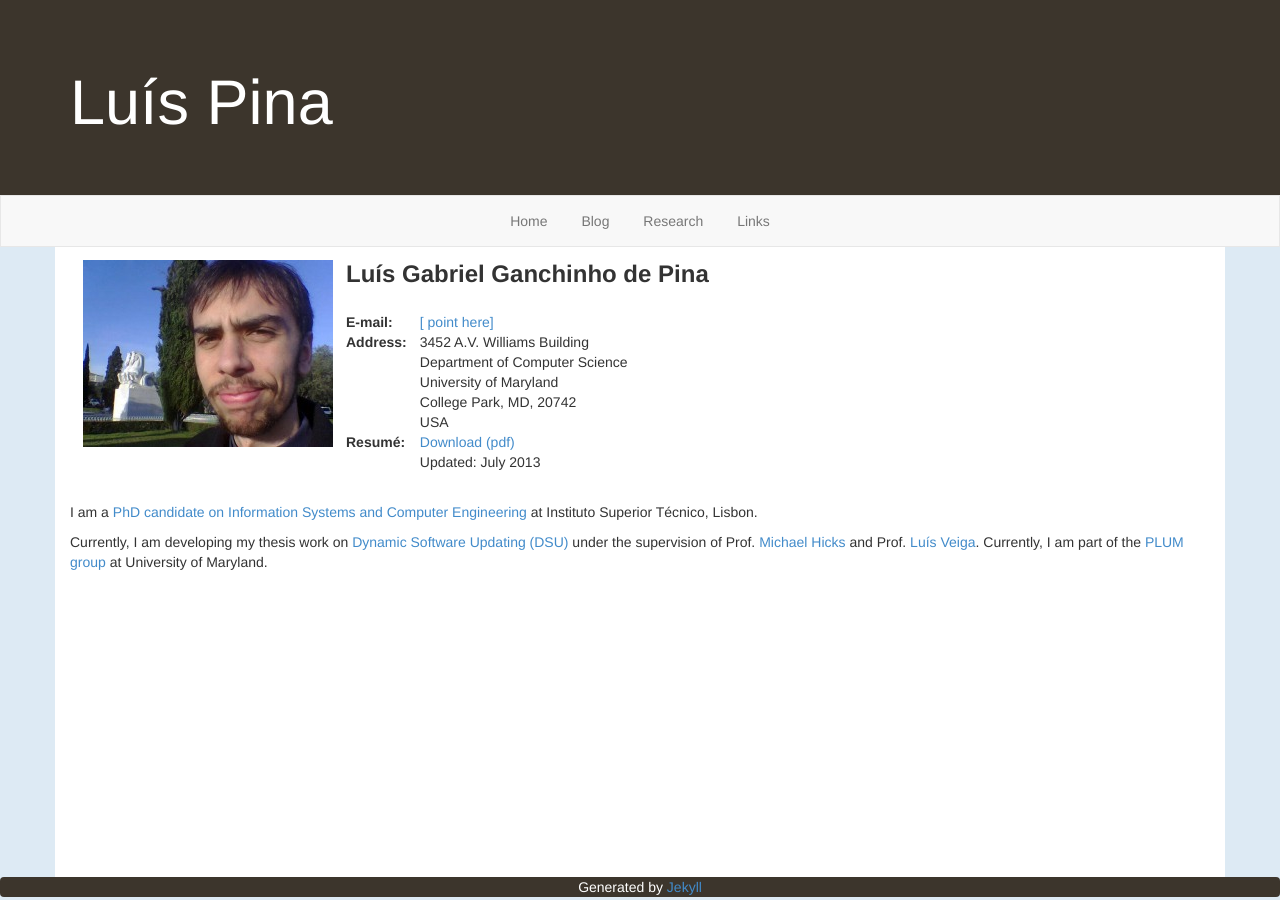
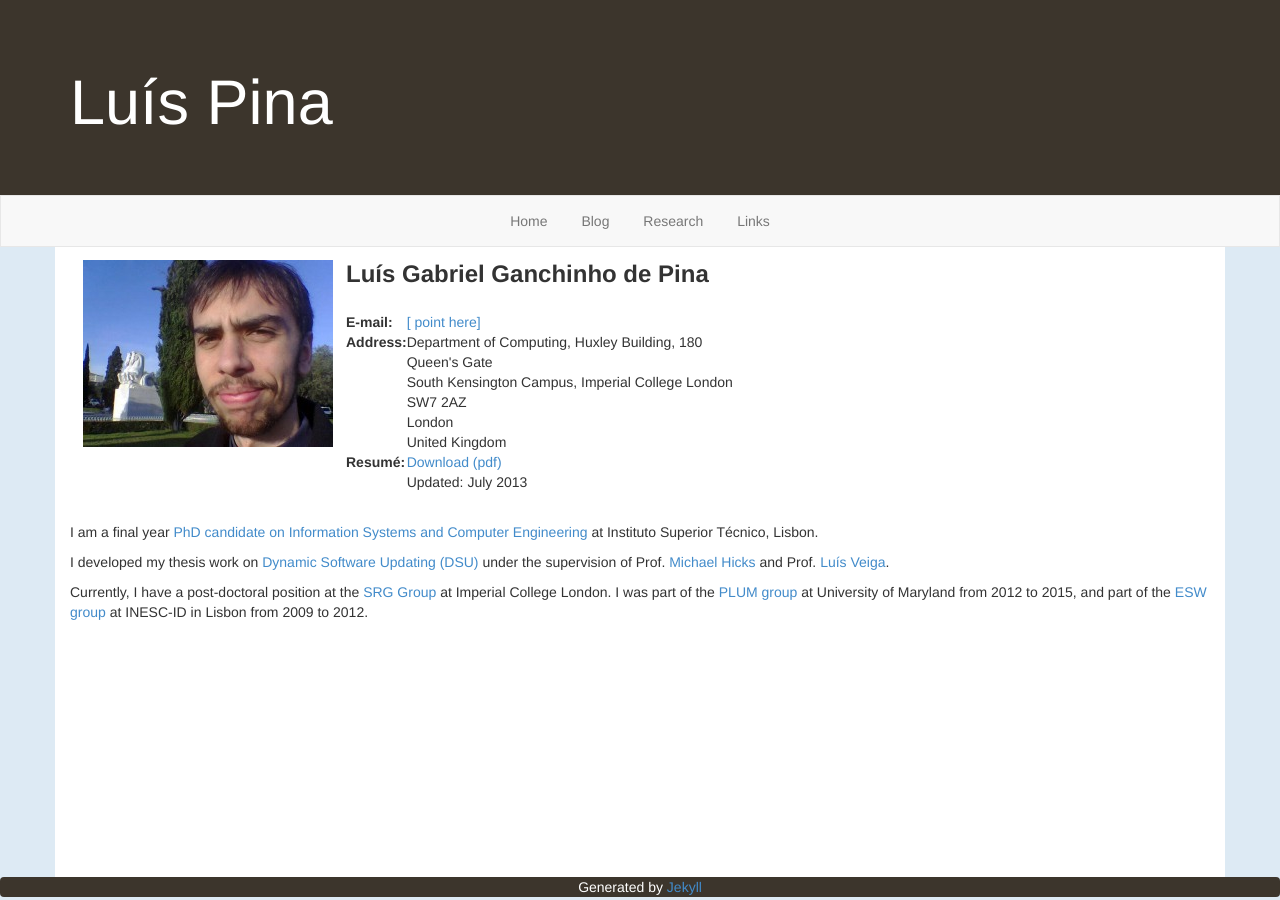
Before and after one commit to luisggpina/personal-website, a Jekyll site: the page built from index.html, in a window 1280 px wide. Built offline with Jekyll 4.4.1, drawn with Linux system fonts in a browser that asks for light colours; nearby versions of some CDN libraries.

```diff
--- a/index.html
+++ b/index.html
@@ -38,11 +38,11 @@ showEmail("OGKCF", "nxyh", "axd~", "luispina.me", key, "Luís Pina");
 			<tr>
 				<td style="vertical-align: top; font-weight: bold;">Address:</td>
 				<td>
-					3452 A.V. Williams Building <br/>
-					Department of Computer Science <br/>
-					University of Maryland <br/>
-					College Park, MD, 20742 <br/>
-					USA
+            Department of Computing, Huxley Building, 180 Queen's Gate<br/>
+            South Kensington Campus, Imperial College London <br/>
+            SW7 2AZ <br/>
+            London<br/>
+            United Kingdom
 				</td>
 			</tr>
 			<tr>
```
Also changed, not shown: intro.md (+10 -4 lines).
